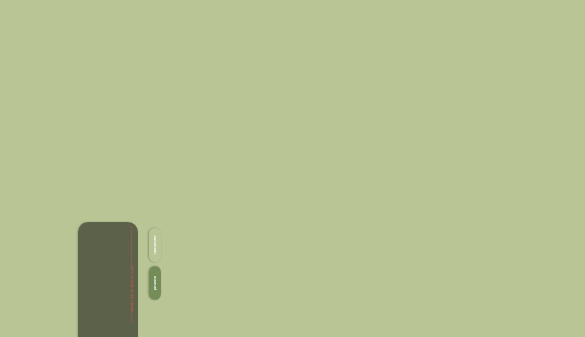
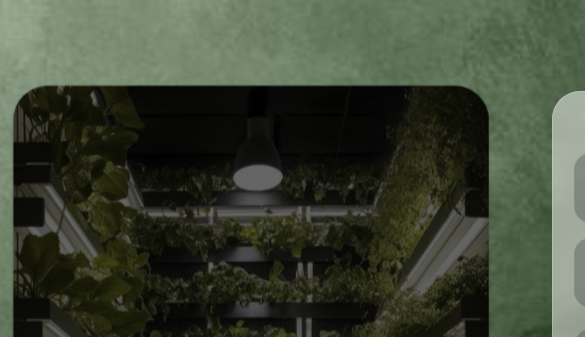
Before and after one commit to taehee727/smartfarm-simulator, a plain HTML site: page index.html in a window 390 px wide. Shown: the top 337 px of the page, 585 px wide, since content can reach past the window. Drawn offline with nearby package versions, Linux system fonts and the light colour scheme.

Commit message:
Update style.css

```diff
--- a/style.css
+++ b/style.css
@@ -1,27 +1,61 @@
+말씀하신 내용
 html, body {
+
     margin: 0;
+
     padding: 0;
+
     width: 100%;
+
     height: 100%;
+
     background-color: #b9c595;
 
+
+
     overflow: auto;
+
 }
 
-/* 데스크톱 (기본 설정) */
+
+
 #back {
-    width: 100%;       /* 너비 꽉 차게 */
-    height: 100vh;     /* 높이 꽉 차게 */
-    position: relative;
-    left: 0;
+
+    width: 2500px;
+
+    height: 1300px;
+
+
+
+    position: absolute;
+
+    left: 50%;
+
     top: 0;
-    transform: none;   /* 데스크톱에선 축소하지 않음 */
 
-    background-size: cover; /* 배경 이미지 꽉 차게 */
-    display: flex;
-    flex-direction: column;
-    align-items: center; /* 내부 요소 중앙 정렬 */
+
+
+    transform: translateX(-50%) scale(0.7);
+
+    transform-origin: top center;
+
+
+
+    background-image: url('backimage.jpg');
+
+    background-size: 100% 100%;
+
+    background-position: center;
+
+    background-repeat: no-repeat;
+
+    overflow: hidden;
+
+    box-shadow: 0 0 100px rgba(0,0,0,0.2);
+
 }
+
+
 h1 {
     position:relative;
     margin: 0;
@@ -288,28 +322,3 @@
 }
 
 #m-status-text { font-size: 14px; text-align: right; margin: 0; }
-
-@media screen and (max-width: 768px) and (orientation: portrait) {
-    body {
-        overflow: hidden;
-        background-color: #b9c595;
-    }
-
-    #back {
-        /* 1. 크기를 고정하되 모바일 화면 높이에 맞춤 */
-        width: 2200px;  /* 내부 요소들이 넉넉히 배치될 만한 너비 */
-        height: 1300px;  /* 내부 요소들이 넉넉히 배치될 만한 높이 */
-
-        position: fixed;
-        top: 50%;
-        left: 50%;
-
-        /* 2. 90도 돌리고, 화면에 꽉 차게 scale을 낮춤 (0.4~0.5 사이 조절) */
-        /* scale(0.45)는 요소들이 낑기지 않게 전체적으로 축소해줍니다. */
-        transform: translate(-50%, -50%) rotate(90deg) scale(0.2);
-        transform-origin: center center;
-
-        /* 3. 요소들이 삐져나가도 스크롤 생기지 않게 함 */
-        overflow: hidden;
-    }
-}
```
